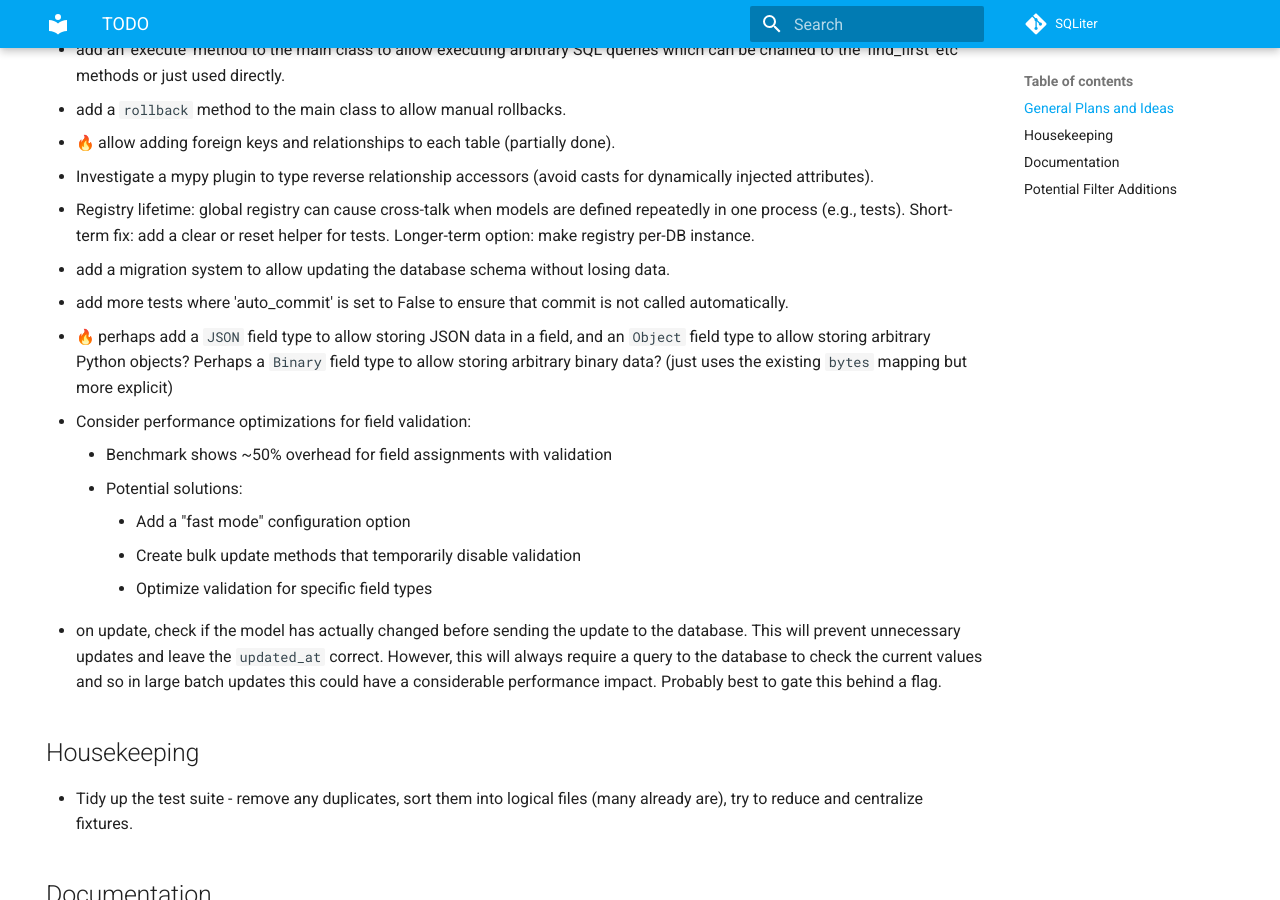
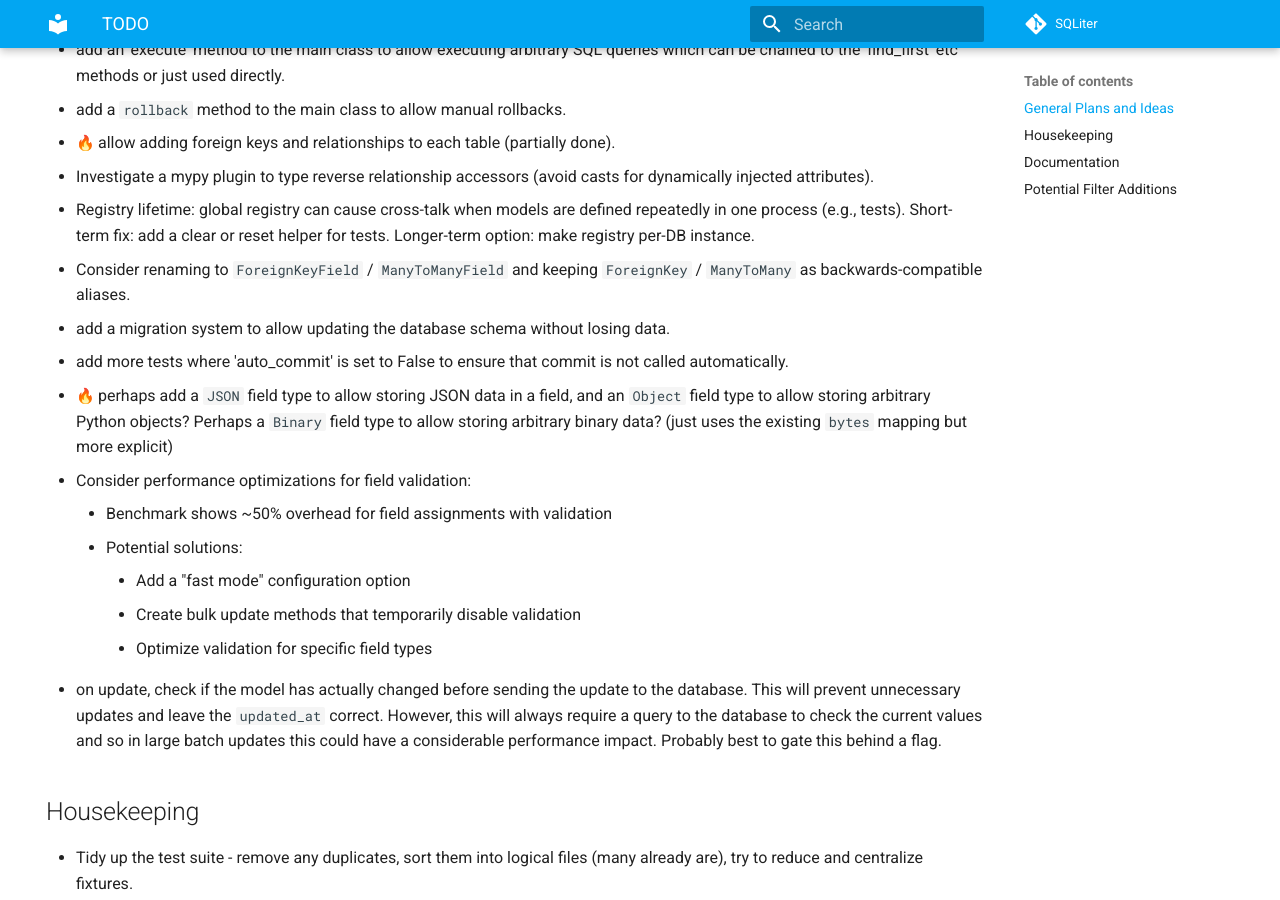
Before and after one commit to seapagan/sqliter-py, an MkDocs documentation site: the page built from docs/todo/index.md, in a window 1280 px wide and 900 px high, scrolled down 366 px. Built offline with MkDocs 1.6.1 and Material for MkDocs 9.7.7, drawn with Linux system fonts in a browser that asks for light colours; emoji names are drawn with the system emoji font; plug-ins that fetch from the network failed and are left out; comment, search, counter and statistics services are not loaded.

Commit message:
Update TODO for *Field rename idea

```diff
--- a/TODO.md
+++ b/TODO.md
@@ -17,6 +17,8 @@ Items marked with :fire: are high priority.
 - Registry lifetime: global registry can cause cross-talk when models are
   defined repeatedly in one process (e.g., tests). Short-term fix: add a clear
   or reset helper for tests. Longer-term option: make registry per-DB instance.
+- Consider renaming to `ForeignKeyField` / `ManyToManyField` and keeping
+  `ForeignKey` / `ManyToMany` as backwards-compatible aliases.
 - add a migration system to allow updating the database schema without losing
   data.
 - add more tests where 'auto_commit' is set to False to ensure that commit is
```
